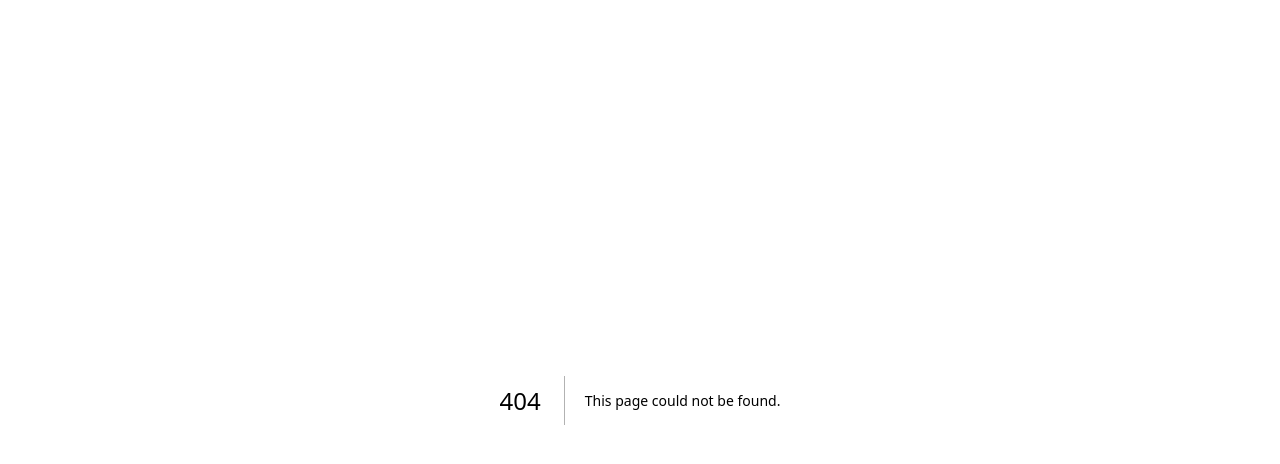
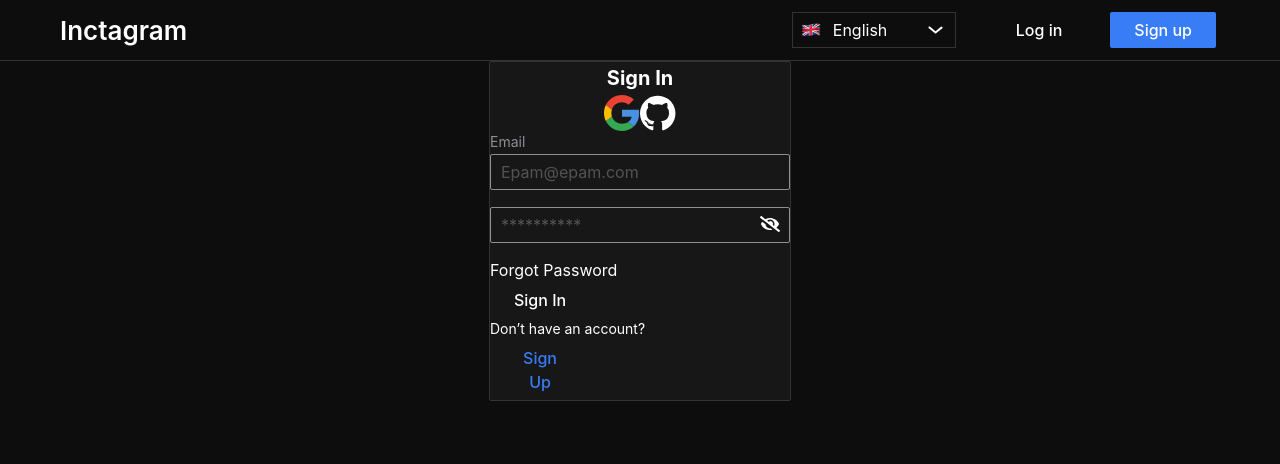
Before and after one commit to KaninGleb/internship-main, a Next.js app: page /sign-in in a window 1280 px wide. Before the commit this address had no page. Shown: the top 464 px of the page. Built offline with nearby package versions, Linux system fonts and the light colour scheme.

Commit message:
init: start sign in page

```diff
--- /dev/null
+++ b/src/app/(auth)/sign-in/page.tsx
@@ -0,0 +1,22 @@
+'use client'
+
+import { Card, Header, Icon, Typography } from '@/common/components'
+import { SignInForm } from '@/features/auth/Index'
+
+const SignInPage = () => (
+  <div className='flex w-screen flex-col items-center'>
+    <Header isAuth={false} isAdmin={false} />
+    <Card className={'flex flex-col items-center'}>
+      <Typography as={'h1'} variant={'h1'}>
+        Sign In
+      </Typography>
+      <div className={'flex'}>
+        <Icon iconId='google' size={36} />
+        <Icon iconId='github' size={36} color='var(--color-light-100)' />
+      </div>
+      <SignInForm />
+    </Card>
+  </div>
+)
+
+export default SignInPage
--- a/src/common/components/Header/Header.tsx
+++ b/src/common/components/Header/Header.tsx
@@ -1,12 +1,12 @@
 'use client'
 
-import { useState, Fragment } from 'react'
+import { Button, Icon } from '@/common/components'
 import { Listbox, ListboxButton, ListboxOption, ListboxOptions, Transition } from '@headlessui/react'
 import Image, { StaticImageData } from 'next/image'
 import Link from 'next/link'
+import { Fragment, useState } from 'react'
+import { flagRussia, flagUK } from 'src/assets/icons'
 import { twMerge } from 'tailwind-merge'
-import { Icon, Button } from '@/common/components'
-import { flagUK, flagRussia } from 'src/assets/icons'
 
 type HeaderPropsType = {
   isAuth: boolean
@@ -34,7 +34,7 @@ export const Header = ({ isAdmin = false, isAuth, notifCounter = 100 }: HeaderPr
   const rightContainerGap = isAuth ? 'gap-[46px]' : 'gap-[36px]'
 
   return (
-    <header className='sticky top-0 z-50 border-b border-[var(--color-dark-300)] bg-[var(--color-dark-700)]'>
+    <header className='sticky top-0 z-50 flex w-screen border-b border-[var(--color-dark-300)] bg-[var(--color-dark-700)]'>
       <div className='mx-auto flex h-[60px] w-full max-w-[1280px] items-center justify-between py-[12px] pr-[64px] pl-[60px]'>
         <Link href='/' className='flex items-end select-none'>
           {isAdmin ? (
--- /dev/null
+++ b/src/features/auth/Index.tsx
@@ -0,0 +1 @@
+export { SignInForm } from './singIn/SignInForm'
--- /dev/null
+++ b/src/features/auth/singIn/SignInForm.tsx
@@ -0,0 +1,21 @@
+'use client'
+
+import { Button, Input, Typography } from '@/common/components'
+import Link from 'next/link'
+
+export const SignInForm = () => {
+  return (
+    <form action=''>
+      <div>
+        <Input type={'email'} placeholder={'Epam@epam.com'} label={'Email'} />
+        <Input type={'password'} placeholder={'**********'} />
+      </div>
+      <Link href={'/forgot-password'}>Forgot Password</Link>
+      <Button type={'submit'}>Sign In</Button>
+      <Typography>Don’t have an account?</Typography>
+      <Button variant='default'>
+        <Link href={'/sign-up'}>Sign Up</Link>
+      </Button>
+    </form>
+  )
+}
```
